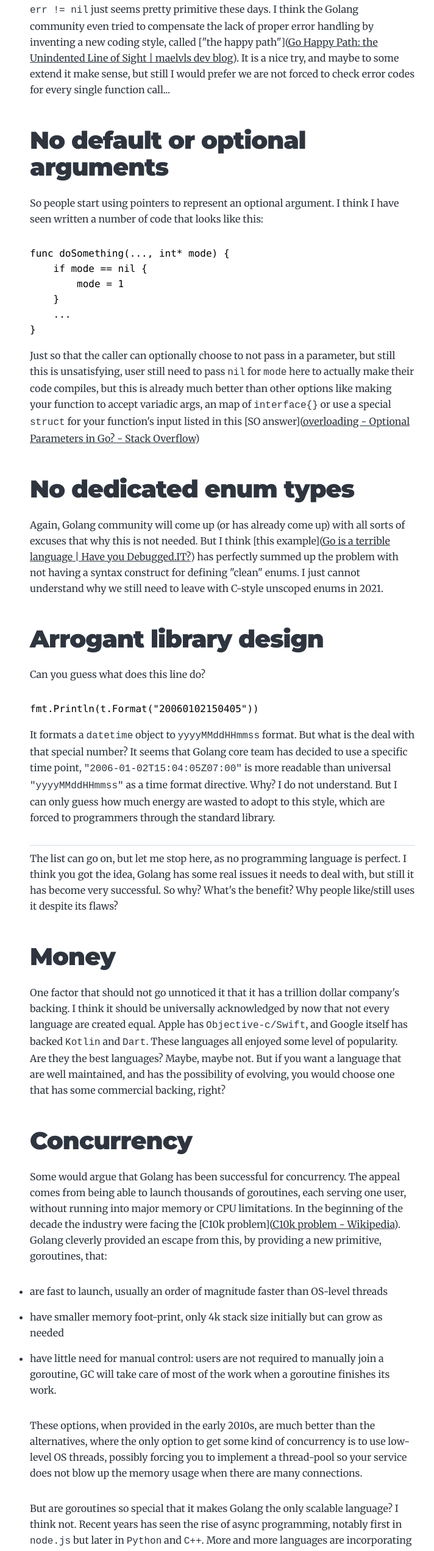
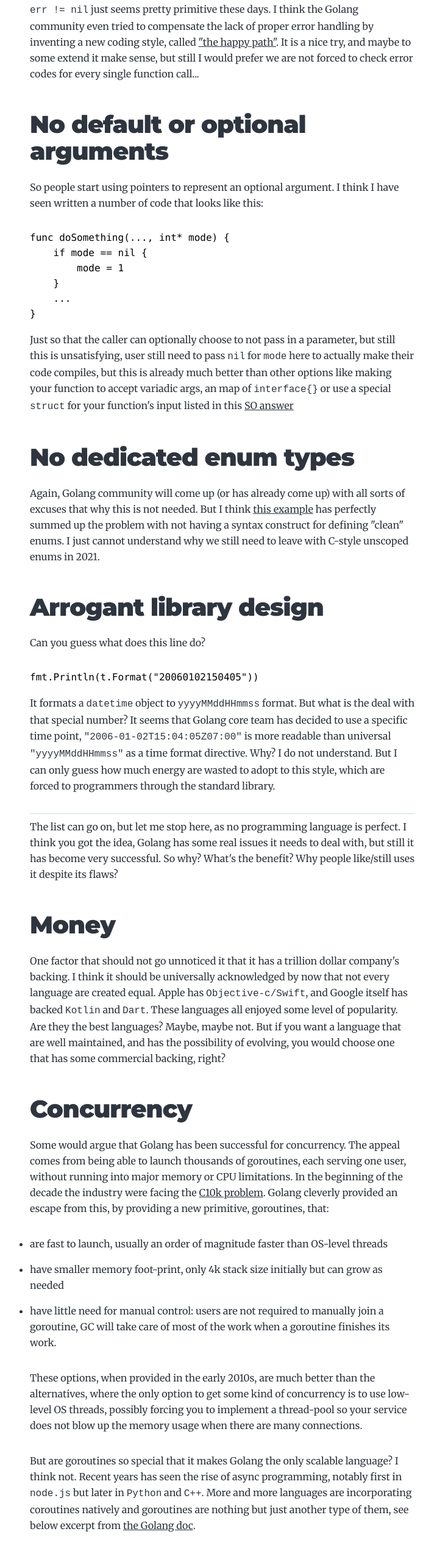
Before and after one commit to bobfang1992/personal-blog, a Gatsby site: page /why-golang/ in a window 1280 px wide. Shown: the part 1753-4297 px from the top of the page at 61% size, without its empty margins (275-987 px from the left). Built offline with nearby package versions, Linux system fonts and the light colour scheme; Gatsby itself is replaced by a stand-in of ours; some packages are replaced by stand-ins of ours; code samples lack their colours.

Commit message:
add new blog

````diff
--- a/content/blog/why-golang/index.md
+++ b/content/blog/why-golang/index.md
@@ -21,7 +21,7 @@ Supporting generics is so essential in building modern software, but Golang only
 
 # Error handling
 
-I am not going to say that exception is a wonderful thing, and every language should have them. Also `Option` or `Maybe`types have their own pros and cons, and may not be suitable for every scenario. But Golang community's choice of using `if err != nil` just seems pretty primitive these days. I think the Golang community even tried to compensate the lack of proper error handling by inventing a new coding style, called ["the happy path"]([Go Happy Path: the Unindented Line of Sight | maelvls dev blog](https://maelvls.dev/go-happy-line-of-sight/)). It is a nice try, and maybe to some extend it make sense, but still I would prefer we are not forced to check error codes for every single function call...
+I am not going to say that exception is a wonderful thing, and every language should have them. Also `Option` or `Maybe`types have their own pros and cons, and may not be suitable for every scenario. But Golang community's choice of using `if err != nil` just seems pretty primitive these days. I think the Golang community even tried to compensate the lack of proper error handling by inventing a new coding style, called ["the happy path"](https://maelvls.dev/go-happy-line-of-sight/). It is a nice try, and maybe to some extend it make sense, but still I would prefer we are not forced to check error codes for every single function call...
 
 # No default or optional arguments
 
@@ -36,11 +36,11 @@ func doSomething(..., int* mode) {
 }
 ```
 
-Just so that the caller can optionally choose to not pass in a parameter, but still this is unsatisfying,  user still need to pass `nil` for `mode` here to actually make their code compiles, but this is already much better than other options like making your function to accept variadic args, an map of `interface{}` or use a special `struct` for your function's input listed in this [SO answer]([overloading - Optional Parameters in Go? - Stack Overflow](https://stackoverflow.com/questions/2032149/optional-parameters-in-go))
+Just so that the caller can optionally choose to not pass in a parameter, but still this is unsatisfying,  user still need to pass `nil` for `mode` here to actually make their code compiles, but this is already much better than other options like making your function to accept variadic args, an map of `interface{}` or use a special `struct` for your function's input listed in this [SO answer](https://stackoverflow.com/questions/2032149/optional-parameters-in-go)
 
 # No dedicated enum types
 
-Again, Golang community will come up (or has already come up) with all sorts of excuses that why this is not needed. But I think [this example]([Go is a terrible language | Have you Debugged.IT?](https://debugged.it/blog/go-is-terrible/#no-enums)) has perfectly summed up the problem with not having a syntax construct for defining "clean" enums. I just cannot understand why we still need to leave with C-style unscoped enums in 2021.
+Again, Golang community will come up (or has already come up) with all sorts of excuses that why this is not needed. But I think [this example](https://debugged.it/blog/go-is-terrible/#no-enums) has perfectly summed up the problem with not having a syntax construct for defining "clean" enums. I just cannot understand why we still need to leave with C-style unscoped enums in 2021.
 
 
 
@@ -68,7 +68,7 @@ One factor that should not go unnoticed it that it has a trillion dollar company
 
 # Concurrency
 
-Some would argue that Golang has been successful for concurrency. The appeal comes from being able to launch thousands of goroutines, each serving one user, without running into major memory or CPU limitations. In the beginning of the decade the industry were facing the [C10k problem]([C10k problem - Wikipedia](https://en.wikipedia.org/wiki/C10k_problem)). Golang cleverly provided an escape from this, by providing a new primitive, goroutines, that:
+Some would argue that Golang has been successful for concurrency. The appeal comes from being able to launch thousands of goroutines, each serving one user, without running into major memory or CPU limitations. In the beginning of the decade the industry were facing the [C10k problem](https://en.wikipedia.org/wiki/C10k_problem). Golang cleverly provided an escape from this, by providing a new primitive, goroutines, that:
 
 * are fast to launch, usually an order of magnitude faster than OS-level threads
 
@@ -80,7 +80,7 @@ These options, when provided in the early 2010s, are much better than the altern
 
 
 
-But are goroutines so special that it makes Golang the only scalable language? I think not. Recent years has seen the rise of async programming, notably first in `node.js` but later in `Python` and `C++`. More and more languages are incorporating coroutines natively and goroutines are nothing but just another type of them, see below excerpt from [the Golang doc]([Frequently Asked Questions (FAQ) - go.dev](https://go.dev/doc/faq#goroutines)).
+But are goroutines so special that it makes Golang the only scalable language? I think not. Recent years has seen the rise of async programming, notably first in `node.js` but later in `Python` and `C++`. More and more languages are incorporating coroutines natively and goroutines are nothing but just another type of them, see below excerpt from [the Golang doc](https://go.dev/doc/faq#goroutines).
 
 > Goroutines are part of making concurrency easy to use. The idea, which has been around for a while, is to multiplex independently executing functions—coroutines—onto a set of threads. When a coroutine blocks, such as by calling a blocking system call, the run-time automatically moves other coroutines on the same operating system thread to a different, runnable thread so they won't be blocked. The programmer sees none of this, which is the point. The result, which we call goroutines, can be very cheap: they have little overhead beyond the memory for the stack, which is just a few kilobytes.
 >
@@ -88,7 +88,7 @@ But are goroutines so special that it makes Golang the only scalable language? I
 
 So IMO basically Golang is just one step ahead of other language on this front, by providing a cheap and easy-to-use coroutine primitive that none other languages were providing. And there is no deny that Golang's goroutine implementation is outstanding, the goroutine scheduler works like a charm specially. So it wins a lot of user who has the need to write concurrent code, especially for things like networking or distributed systems. It is then no wonder that this is the area where Golang has enjoyed a great success, building cloud native infra like `docker`, `kubernetes` and online real-time services like `Uber` or `Twitch`.
 
-Many would argue that first class channels, or the general adoption of [CSP]([Communicating sequential processes - Wikipedia](https://en.wikipedia.org/wiki/Communicating_sequential_processes)) has made writing concurrent code easier in Golang, I am not going to say that I disagree, because I do not think I have enough experience against the claim. But I would not say I support it either. For two major reasons:
+Many would argue that first class channels, or the general adoption of [CSP](https://en.wikipedia.org/wiki/Communicating_sequential_processes) has made writing concurrent code easier in Golang, I am not going to say that I disagree, because I do not think I have enough experience against the claim. But I would not say I support it either. For two major reasons:
 
 1. We are still using a fair bit share-memory communication in Golang still. The `sync` package can be seen used very commonly in any Golang repo, where people use concurrency primitives like `Lock` or `Waitgroup`.
 
@@ -108,7 +108,7 @@ Golang has another advantage over interpreted languages which is when deploying,
 
 # Conclusion
 
-I have some mixed feeling of Golang at this moment, on the one hand it is really primitive. Using it feels like using a knife in a battle field when everyone else are already using laser guns. But it do has something that other language cannot offer at this moment: a fast compiler, a very performant coroutine implementation (special call out to its [GMP scheduler]([Scalable Go Scheduler Design Doc - Google Docs](https://docs.google.com/document/d/1TTj4T2JO42uD5ID9e89oa0sLKhJYD0Y_kqxDv3I3XMw/edit))), an active community and a few killer apps like `docker` and `k8s`.
+I have some mixed feeling of Golang at this moment, on the one hand it is really primitive. Using it feels like using a knife in a battle field when everyone else are already using laser guns. But it do has something that other language cannot offer at this moment: a fast compiler, a very performant coroutine implementation (special call out to its [GMP scheduler](https://docs.google.com/document/d/1TTj4T2JO42uD5ID9e89oa0sLKhJYD0Y_kqxDv3I3XMw/edit)), an active community and a few killer apps like `docker` and `k8s`.
 
 
 
````
